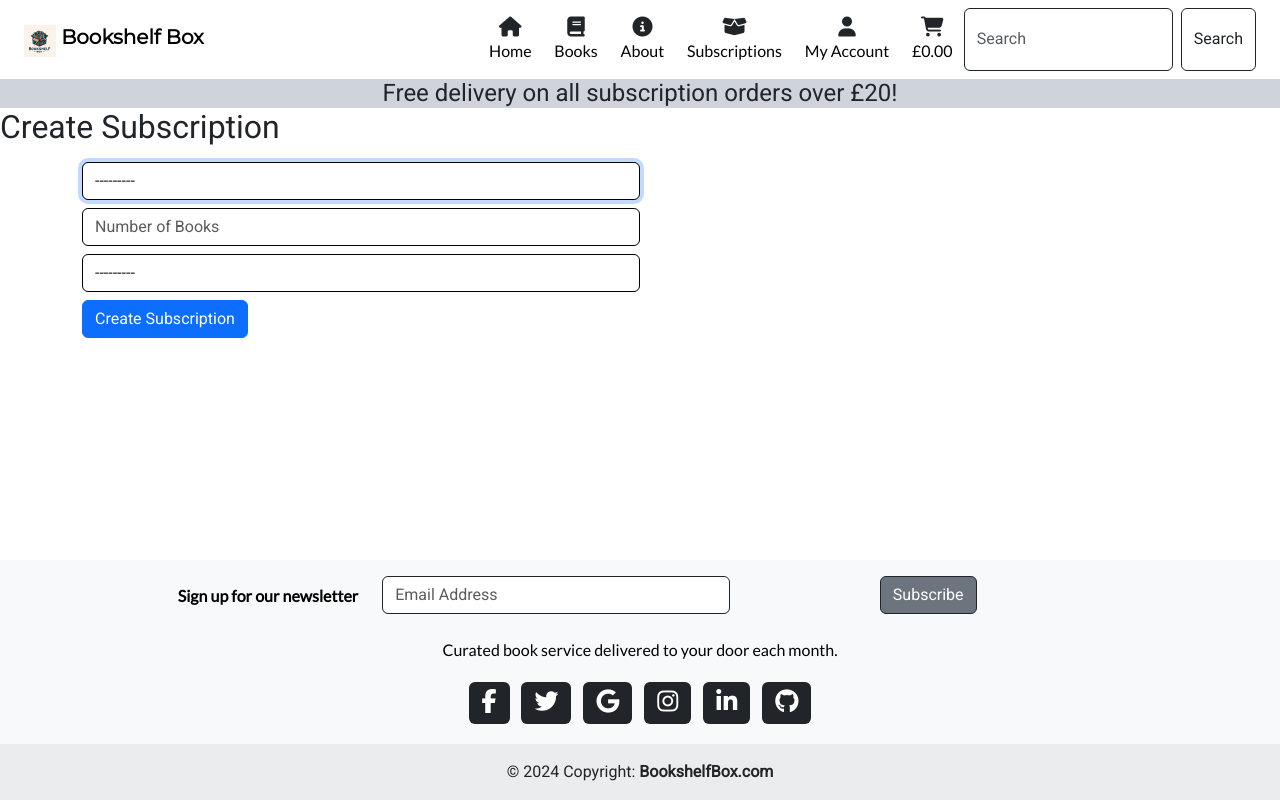
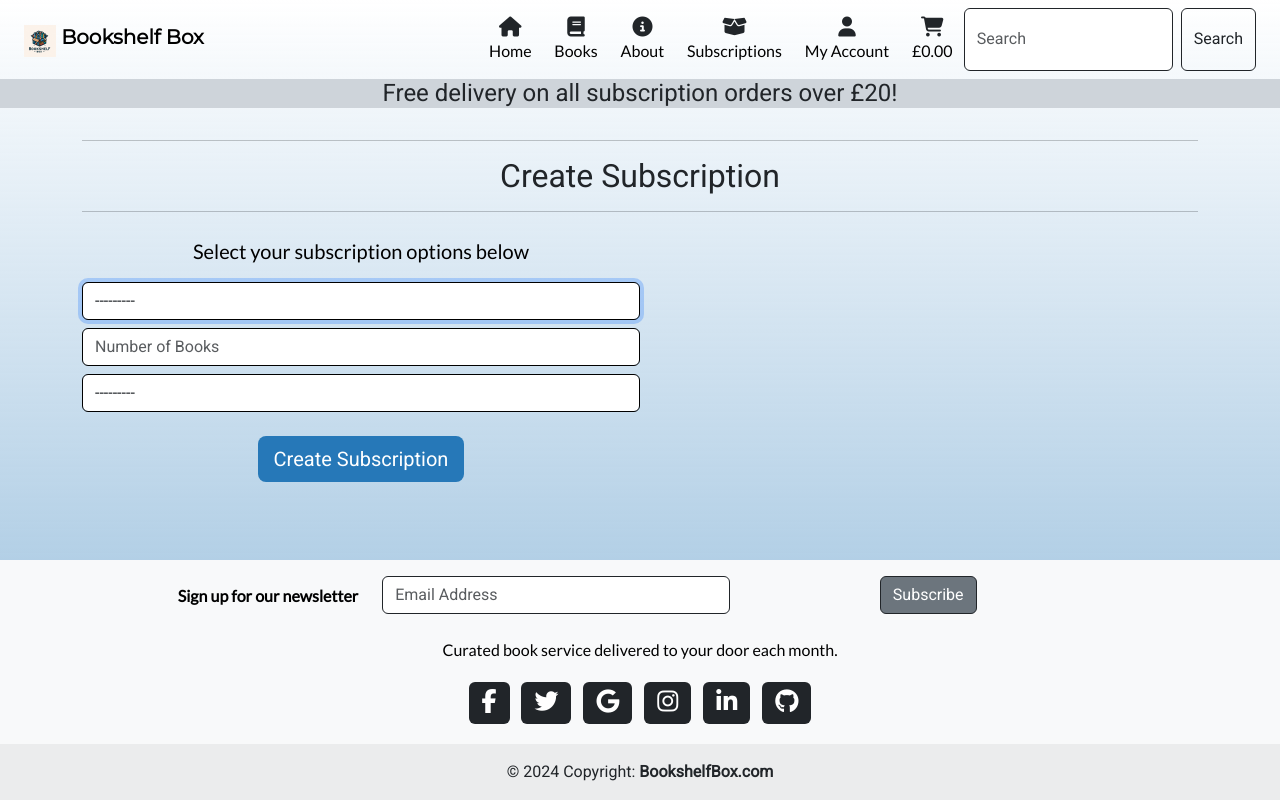
Before and after one commit to JusJae/ci-ms4-bookshelf-box, a Django app: page /subscriptions/ in a window 1280 px wide. Run offline with Django 3.2, Linux system fonts and the light colour scheme; the visitor is signed in with stand-in values (Sample User, id 1); data that the repository does not hold is empty; some libraries are stand-ins or nearby versions.

Commit message:
feat: update create_subscription.html layout

```diff
--- a/subscriptions/templates/subscriptions/create_subscription.html
+++ b/subscriptions/templates/subscriptions/create_subscription.html
@@ -3,20 +3,25 @@
 {% block title %}Create Subscription{% endblock %}
 
 {% block page_header %}
-    <div>
+    <div class="container mt-3 mb-2 text-center">
+        <hr>
         <h2>Create Subscription</h2>
+        <hr>
     </div>
 {% endblock %}
 
 {% block content %}
-<main class="container">
+<div class="overlay"></div>
+<main class="container text-center">
+    <div class="col-12 col-lg-6">
+        <p class="lead">Select your subscription options below</p>
+    </div>
 
     <div class="col-12 col-lg-6">
         <form method="POST" action="" id="create-subscription-form">
             {% csrf_token %}
             {{ form | crispy }}
-            <button type="submit" class="btn btn-primary" id="create-subscription-form">Create Subscription</button>
-
+            <button type="submit" class="btn btn-lg cta-btn mt-3" id="create-subscription-form">Create Subscription</button>
         </form>
     </div>
 </main>
```
